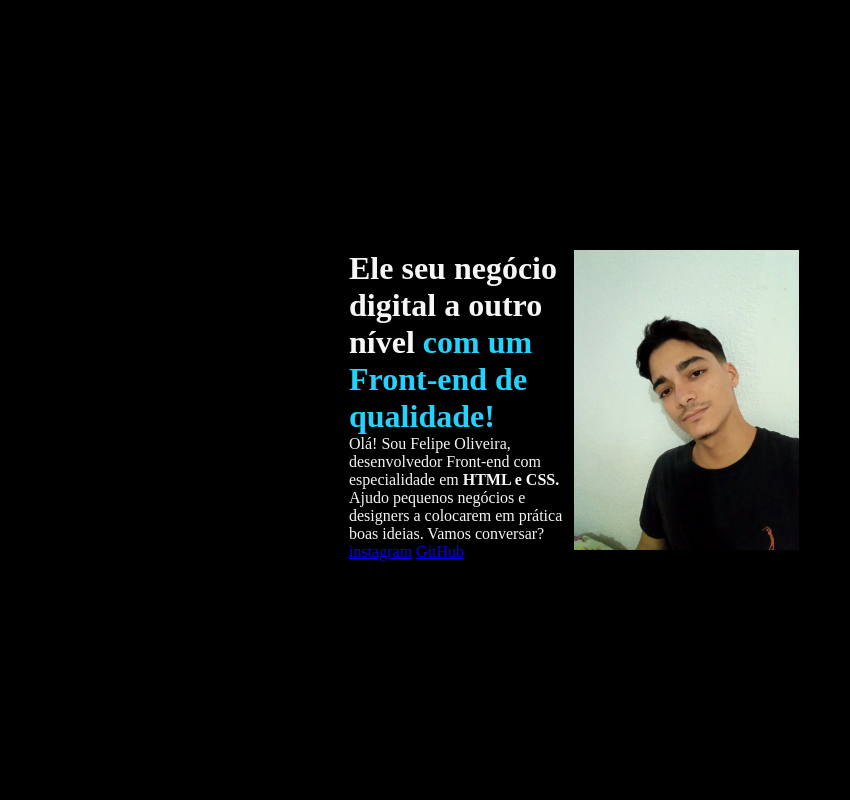
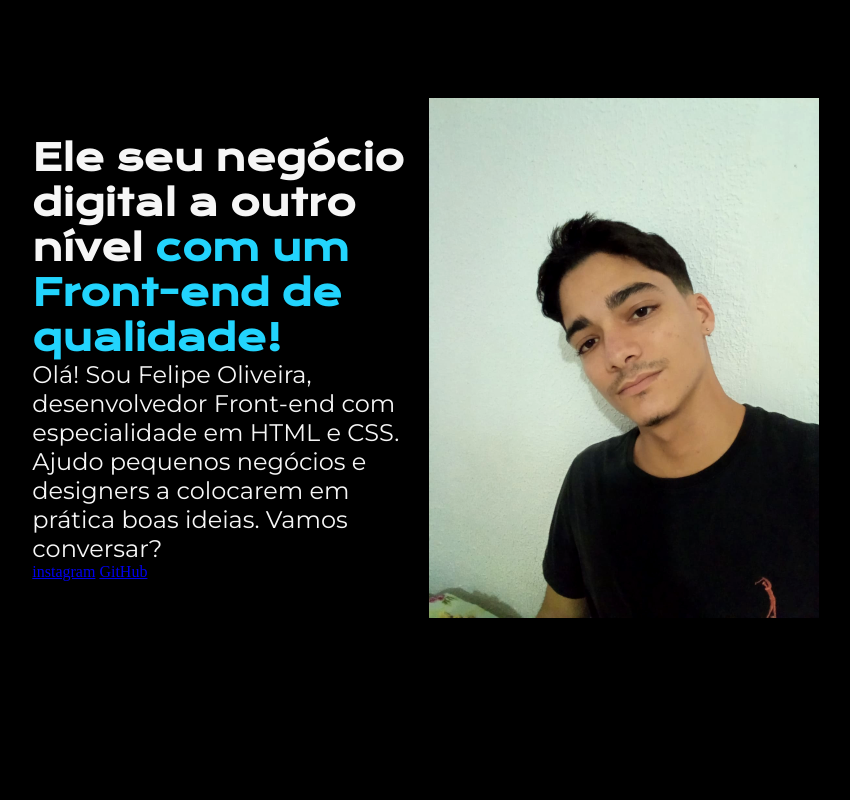
Before and after one commit to Felipeoliveeira/html-css, a PHP site: page / in a window 1280 px wide. Shown: the whole page, without its empty margins (66-916 px from the left). Run offline with PHP 8.4, Linux system fonts and the light colour scheme.

Commit message:
Aplicando fontes do google fonts

```diff
--- a/Portfólio1/index.html
+++ b/Portfólio1/index.html
@@ -6,12 +6,13 @@
     <meta name="viewport" content="width=device-width, initial-scale=1.0">
     <title>Portfólio</title>
     <link rel="stylesheet" href="style.css">
+    <link rel="preconnect" href="https://fonts.googleapis.com">
 </head>
 <body>
     <main>
         <div>
             <h1>Ele seu negócio digital a outro nível <strong id="destaque">com um Front-end de qualidade!</strong></h1>
-            <p>Olá! Sou Felipe Oliveira, desenvolvedor Front-end com especialidade em <strong>HTML e CSS.</strong> Ajudo pequenos negócios e designers a colocarem em prática boas ideias. Vamos conversar?</p>
+            <p>Olá! Sou Felipe Oliveira, desenvolvedor Front-end com especialidade em HTML e CSS. Ajudo pequenos negócios e designers a colocarem em prática boas ideias. Vamos conversar?</p>
             <a href="https://www.instagram.com/felipeolverr">instagram</a>
             <a href="https://github.com/Felipeoliveeira">GitHub</a>
         </div>
--- a/Portfólio1/style.css
+++ b/Portfólio1/style.css
@@ -1,4 +1,7 @@
 @charset "UTF-8";
+
+@import url('https://fonts.googleapis.com/css2?family=Krona+One&family=Montserrat&display=swap');
+
 
 *{
     margin: 0%;
@@ -6,21 +9,28 @@
 }
 body{
     height: 100vh;
-    width: 100vw;
+    box-sizing: border-box;
     background-color: black;
     color: #F6F6F6;
     position: absolute;
 }
 main{
-    width: 450px;
-    height: 300px;
+    margin: 10%;
     display: flex;
-    position: relative;
-    top: 50%;
-    left: 50%;
-    transform: translate(-50%,-50%);
+    align-items: center;
+
 }
-
+div{
+    width: 593px;
+}
+h1{
+    font-size: 36px;
+    font-family:'Krona One', sans-serif;;
+}
+p{
+    font-size: 24px;
+    font-family:'Montserrat', sans-serif;;
+}
 strong#destaque{
     color:#22D4FD ;
 }
```
